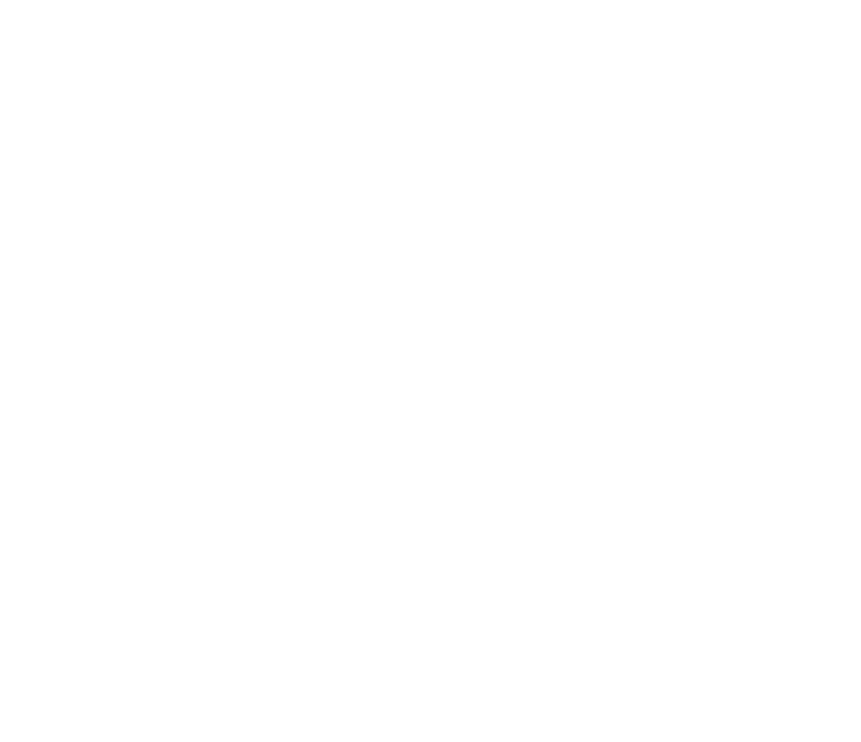
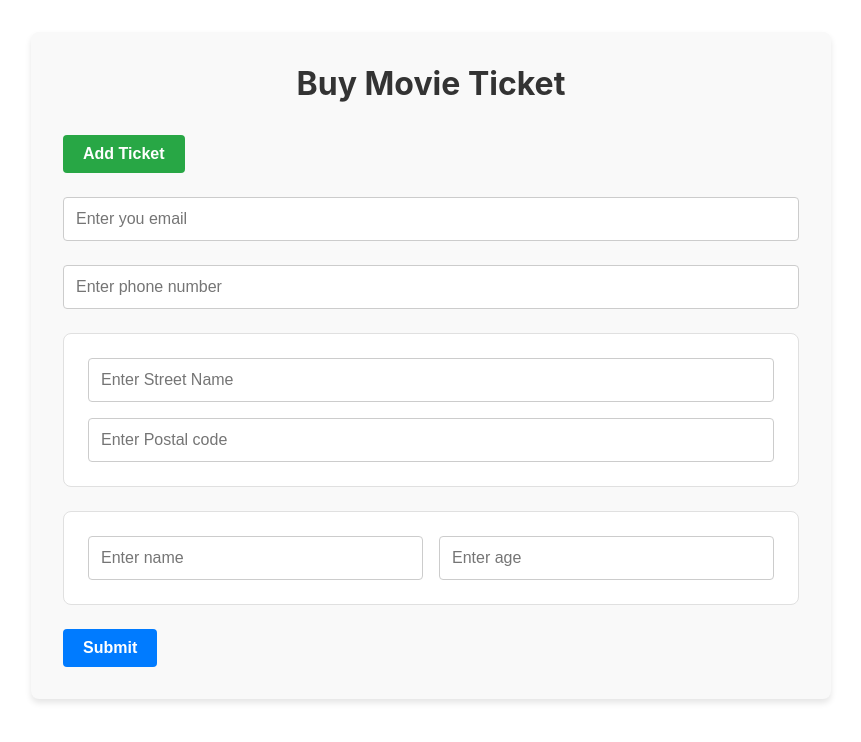
Before and after one commit to ankurinfoniti/angular-machine-coding, an Angular app: page /form-array in a window 1280 px wide. Before the commit this address led to /. Shown: the top 742 px of the page, without its empty margins (209-1070 px from the left). Built offline with nearby package versions, Linux system fonts and the light colour scheme.

Commit message:
form array

```diff
--- a/src/app/app.routes.ts
+++ b/src/app/app.routes.ts
@@ -2,6 +2,7 @@
 
 import { TabsForm } from './tabs-form/containers/tabs-form/tabs-form';
 import { DemoLink } from './demo-link/demo-link';
+import { FormArray } from './form-array/form-array/form-array';
 
 export const routes: Routes = [
   {
@@ -12,4 +13,8 @@
     path: 'tabs-form',
     component: TabsForm,
   },
+  {
+    path: 'form-array',
+    component: FormArray,
+  },
 ];
--- a/src/app/demo-link/demo-link.html
+++ b/src/app/demo-link/demo-link.html
@@ -3,3 +3,4 @@
 </div>
 
 <a [routerLink]="['/tabs-form']">Tabs Form</a>
+<a [routerLink]="['/form-array']">Form Array</a>
--- /dev/null
+++ b/src/app/form-array/form-array/form-array.css
@@ -0,0 +1,126 @@
+.container {
+  max-width: 800px;
+  margin: 2rem auto;
+  padding: 2rem;
+  background-color: #f9f9f9;
+  border-radius: 8px;
+  box-shadow: 0 4px 6px rgba(0, 0, 0, 0.1);
+  font-family:
+    -apple-system, BlinkMacSystemFont, 'Segoe UI', Roboto, Helvetica, Arial, sans-serif,
+    'Apple Color Emoji', 'Segoe UI Emoji', 'Segoe UI Symbol';
+}
+
+.text-center {
+  text-align: center;
+  color: #333;
+  margin-bottom: 2rem;
+}
+
+form {
+  display: flex;
+  flex-direction: column;
+  gap: 1.5rem;
+}
+
+input[type='email'],
+input[type='text'],
+input[type='number'] {
+  width: 100%;
+  padding: 12px;
+  border: 1px solid #ccc;
+  border-radius: 4px;
+  box-sizing: border-box;
+  transition:
+    border-color 0.2s,
+    box-shadow 0.2s;
+  font-size: 1rem;
+}
+
+input[type='email']:focus,
+input[type='text']:focus,
+input[type='number']:focus {
+  outline: none;
+  border-color: #007bff;
+  box-shadow: 0 0 0 3px rgba(0, 123, 255, 0.25);
+}
+
+div[formGroupName='address'],
+div[formArrayName='tickets'] {
+  border: 1px solid #e0e0e0;
+  padding: 1.5rem;
+  border-radius: 8px;
+  background-color: #ffffff;
+  display: flex;
+  flex-direction: column;
+  gap: 1rem;
+}
+
+div[formArrayName='tickets'] > div {
+  display: flex;
+  flex-wrap: wrap;
+  align-items: center;
+  gap: 1rem;
+  padding-bottom: 1rem;
+  border-bottom: 1px solid #eee;
+}
+
+div[formArrayName='tickets'] > div:last-child {
+  border-bottom: none;
+  padding-bottom: 0;
+}
+
+div[formArrayName='tickets'] > div > input {
+  flex: 1;
+  min-width: 150px;
+}
+
+button {
+  padding: 10px 20px;
+  border: none;
+  border-radius: 4px;
+  cursor: pointer;
+  font-weight: bold;
+  font-size: 1rem;
+  transition:
+    background-color 0.2s,
+    transform 0.1s;
+}
+
+button:active {
+  transform: translateY(1px);
+}
+
+/* Add Ticket button (outside form) */
+.container > div:first-of-type {
+  margin-bottom: 1.5rem;
+}
+
+.container > div:first-of-type > button {
+  background-color: #28a745;
+  color: white;
+}
+
+.container > div:first-of-type > button:hover {
+  background-color: #218838;
+}
+
+/* Submit button */
+form > button[type='submit'] {
+  background-color: #007bff;
+  color: white;
+  align-self: flex-start;
+}
+
+form > button[type='submit']:hover {
+  background-color: #0056b3;
+}
+
+/* Remove button */
+div[formArrayName='tickets'] button[type='button'] {
+  background-color: #dc3545;
+  color: white;
+}
+
+div[formArrayName='tickets'] button[type='button']:hover {
+  background-color: #c82333;
+}
--- /dev/null
+++ b/src/app/form-array/form-array/form-array.html
@@ -0,0 +1,72 @@
+<div class="container">
+  <h1 class="text-center">Buy Movie Ticket</h1>
+
+  <div>
+    <button type="button" (click)="addTicket()">Add Ticket</button>
+  </div>
+
+  <form [formGroup]="form" (ngSubmit)="onSubmit()">
+    <input type="email" placeholder="Enter you email" formControlName="email" />
+    @if (form.invalid && form.controls.email.touched) {
+      @if (form.controls.email.errors?.['required']) {
+        <p class="error">Email is required</p>
+      }
+      @if (form.controls.email.errors?.['email']) {
+        <p class="error">Email is invalid</p>
+      }
+    }
+    <input type="text" placeholder="Enter phone number" formControlName="phone" />
+    @if (form.invalid && form.controls.phone.touched) {
+      @if (form.controls.phone.errors?.['required']) {
+        <p class="error">Phone number is required</p>
+      }
+      @if (form.controls.phone.errors?.['pattern']) {
+        <p class="error">Phone number is invalid</p>
+      }
+    }
+    <div formGroupName="address">
+      <input type="text" placeholder="Enter Street Name" formControlName="street" />
+      @if (form.invalid && address.controls.street.touched) {
+        @if (address.controls.street.errors?.['required']) {
+          <p class="error">Street name is required</p>
+        }
+      }
+      <input type="text" placeholder="Enter Postal code" formControlName="postalCode" />
+      @if (form.invalid && address.controls.postalCode.touched) {
+        @if (address.controls.postalCode.errors?.['required']) {
+          <p class="error">Postal code is required</p>
+        }
+        @if (address.controls.postalCode.errors?.['pattern']) {
+          <p class="error">Postal code is invalid</p>
+        }
+      }
+    </div>
+
+    <div formArrayName="tickets">
+      @for (ticket of tickets.controls; track $index) {
+        <div [formGroupName]="$index">
+          <input type="text" placeholder="Enter name" formControlName="name" />
+          @if (form.invalid && tickets.controls[$index].controls.name.touched) {
+            @if (tickets.controls[$index].controls.name.errors?.['required']) {
+              <p class="error">Name is required</p>
+            }
+          }
+          <input type="text" placeholder="Enter age" formControlName="age" />
+          @if (form.invalid && tickets.controls[$index].controls.age.touched) {
+            @if (tickets.controls[$index].controls.age.errors?.['required']) {
+              <p class="error">Age is required</p>
+            }
+
+            @if (tickets.controls[$index].controls.age.errors?.['pattern']) {
+              <p class="error">Age is invalid</p>
+            }
+          }
+          @if ($index) {
+            <button type="button" (click)="removeTicket($index)">Remove</button>
+          }
+        </div>
+      }
+    </div>
+    <button type="submit">Submit</button>
+  </form>
+</div>
--- /dev/null
+++ b/src/app/form-array/form-array/form-array.ts
@@ -0,0 +1,54 @@
+import { JsonPipe } from '@angular/common';
+import { Component, inject } from '@angular/core';
+import { FormBuilder, ReactiveFormsModule, Validators } from '@angular/forms';
+
+@Component({
+  selector: 'app-form-array',
+  imports: [ReactiveFormsModule, JsonPipe],
+  templateUrl: './form-array.html',
+  styleUrl: './form-array.css',
+})
+export class FormArray {
+  fb = inject(FormBuilder);
+
+  form = this.fb.group({
+    email: ['', [Validators.required, Validators.email]],
+    phone: ['', [Validators.required, Validators.pattern('^[0-9]{10}$')]],
+    address: this.fb.group({
+      street: ['', [Validators.required]],
+      postalCode: ['', [Validators.required, Validators.pattern('^[0-9]{5}$')]],
+    }),
+    tickets: this.fb.array([this.createTicket()]),
+  });
+
+  get address() {
+    return this.form.controls.address;
+  }
+
+  get tickets() {
+    return this.form.controls.tickets;
+  }
+
+  createTicket() {
+    return this.fb.group({
+      name: ['', [Validators.required]],
+      age: ['', [Validators.required, Validators.pattern('^[0-9]{1,2}$')]],
+    });
+  }
+
+  addTicket() {
+    this.tickets.push(this.createTicket());
+  }
+
+  removeTicket(index: number) {
+    this.tickets.removeAt(index);
+  }
+
+  onSubmit() {
+    if (this.form.invalid) {
+      this.form.markAllAsTouched();
+      return;
+    }
+    console.log(this.form.value);
+  }
+}
```
Also changed, not shown: 1 other file (tests, documents, lock files or other folders).
